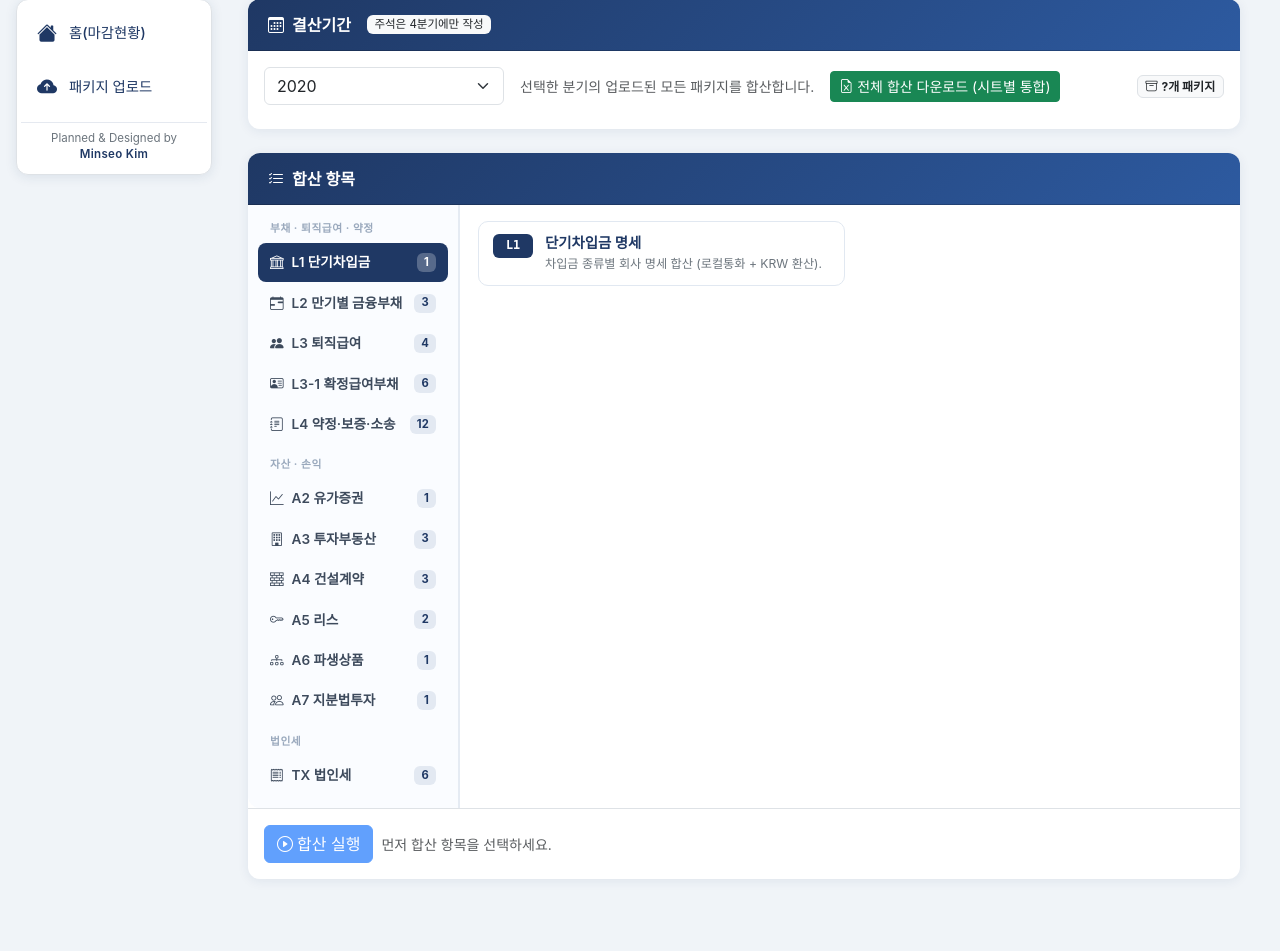
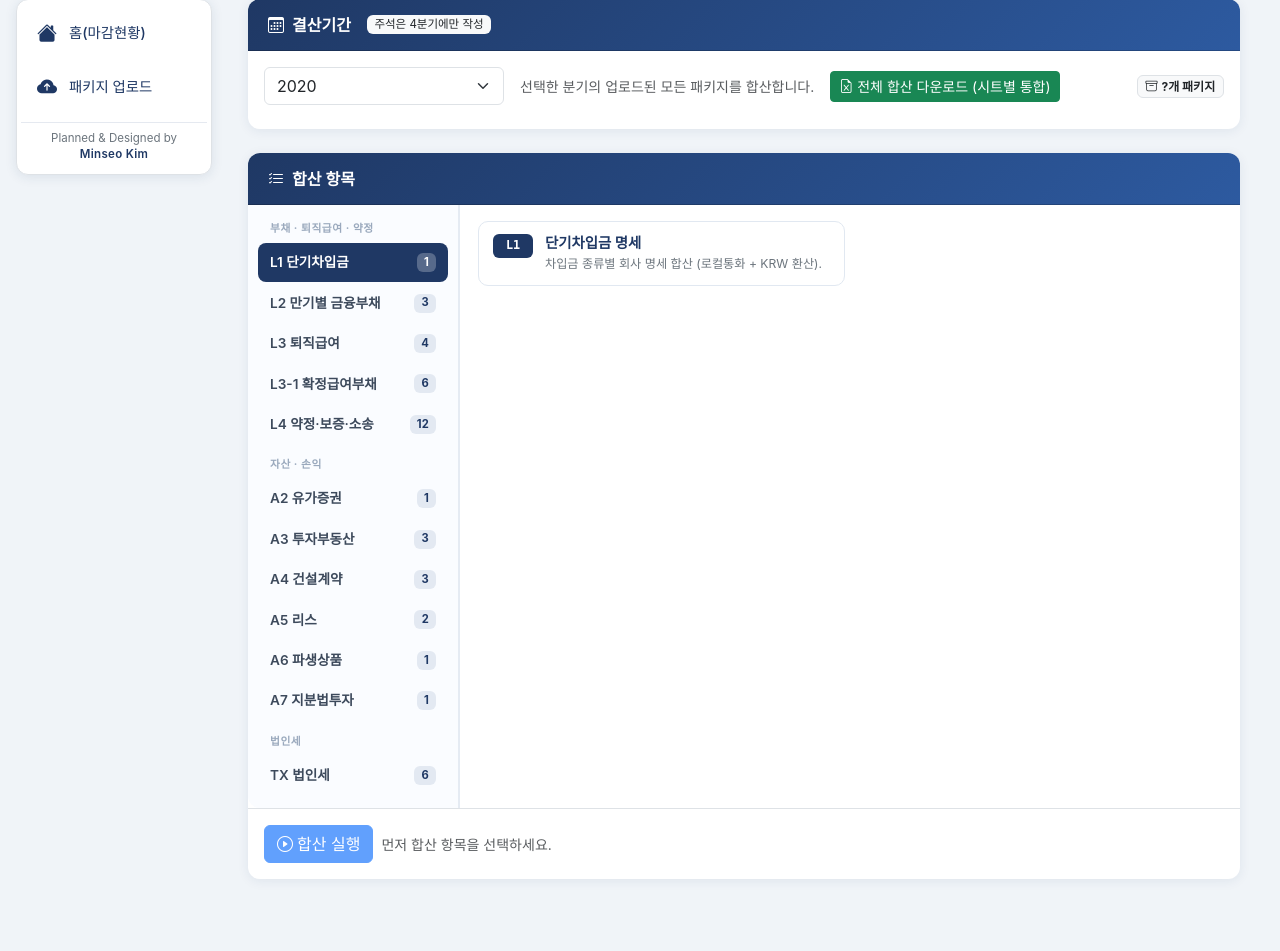
Before and after one commit to minseokim-saea/consol, a Flask app: template templates/note_aggregate.html in a window 1280 px wide. Shown: the part 81-1032 px from the top of the page. Run offline with Flask 3, Linux system fonts and the light colour scheme; the template is opened without the code that fills it: most values are stand-ins (such as "Sample title", 1, 10 or a date in 2020); some web fonts are replaced.

Commit message:
주석메뉴 아이콘 제거

```diff
--- a/templates/note_aggregate.html
+++ b/templates/note_aggregate.html
@@ -155,75 +155,75 @@
         <li class="nav-item">
           <button class="nav-link active" data-sheet="L1" type="button"
                   onclick="selectSheet('L1')">
-            <i class="bi bi-bank me-1"></i>L1 단기차입금<span class="badge">1</span>
+            L1 단기차입금<span class="badge">1</span>
           </button>
         </li>
         <li class="nav-item">
           <button class="nav-link" data-sheet="L2" type="button"
                   onclick="selectSheet('L2')">
-            <i class="bi bi-calendar-range me-1"></i>L2 만기별 금융부채<span class="badge">3</span>
+            L2 만기별 금융부채<span class="badge">3</span>
           </button>
         </li>
         <li class="nav-item">
           <button class="nav-link" data-sheet="L3" type="button"
                   onclick="selectSheet('L3')">
-            <i class="bi bi-people-fill me-1"></i>L3 퇴직급여<span class="badge">4</span>
+            L3 퇴직급여<span class="badge">4</span>
           </button>
         </li>
         <li class="nav-item">
           <button class="nav-link" data-sheet="L31" type="button"
                   onclick="selectSheet('L31')">
-            <i class="bi bi-person-vcard me-1"></i>L3-1 확정급여부채<span class="badge">6</span>
+            L3-1 확정급여부채<span class="badge">6</span>
           </button>
         </li>
         <li class="nav-item">
           <button class="nav-link" data-sheet="L4" type="button"
                   onclick="selectSheet('L4')">
-            <i class="bi bi-journal-text me-1"></i>L4 약정·보증·소송<span class="badge">12</span>
+            L4 약정·보증·소송<span class="badge">12</span>
           </button>
         </li>
         <li class="nav-section">자산 · 손익</li>
         <li class="nav-item">
           <button class="nav-link" data-sheet="A2" type="button"
                   onclick="selectSheet('A2')">
-            <i class="bi bi-graph-up me-1"></i>A2 유가증권<span class="badge">1</span>
+            A2 유가증권<span class="badge">1</span>
           </button>
         </li>
         <li class="nav-item">
           <button class="nav-link" data-sheet="A3" type="button"
                   onclick="selectSheet('A3')">
-            <i class="bi bi-building me-1"></i>A3 투자부동산<span class="badge">3</span>
+            A3 투자부동산<span class="badge">3</span>
           </button>
         </li>
         <li class="nav-item">
           <button class="nav-link" data-sheet="A4" type="button"
                   onclick="selectSheet('A4')">
-            <i class="bi bi-bricks me-1"></i>A4 건설계약<span class="badge">3</span>
+            A4 건설계약<span class="badge">3</span>
           </button>
         </li>
         <li class="nav-item">
           <button class="nav-link" data-sheet="A5" type="button"
                   onclick="selectSheet('A5')">
-            <i class="bi bi-key me-1"></i>A5 리스<span class="badge">2</span>
+            A5 리스<span class="badge">2</span>
           </button>
         </li>
         <li class="nav-item">
           <button class="nav-link" data-sheet="A6" type="button"
                   onclick="selectSheet('A6')">
-            <i class="bi bi-diagram-3 me-1"></i>A6 파생상품<span class="badge">1</span>
+            A6 파생상품<span class="badge">1</span>
           </button>
         </li>
         <li class="nav-item">
           <button class="nav-link" data-sheet="A7" type="button"
                   onclick="selectSheet('A7')">
-            <i class="bi bi-people me-1"></i>A7 지분법투자<span class="badge">1</span>
+            A7 지분법투자<span class="badge">1</span>
           </button>
         </li>
         <li class="nav-section">법인세</li>
         <li class="nav-item">
           <button class="nav-link" data-sheet="TX" type="button"
                   onclick="selectSheet('TX')">
-            <i class="bi bi-receipt me-1"></i>TX 법인세<span class="badge">6</span>
+            TX 법인세<span class="badge">6</span>
           </button>
         </li>
       </ul>
```
